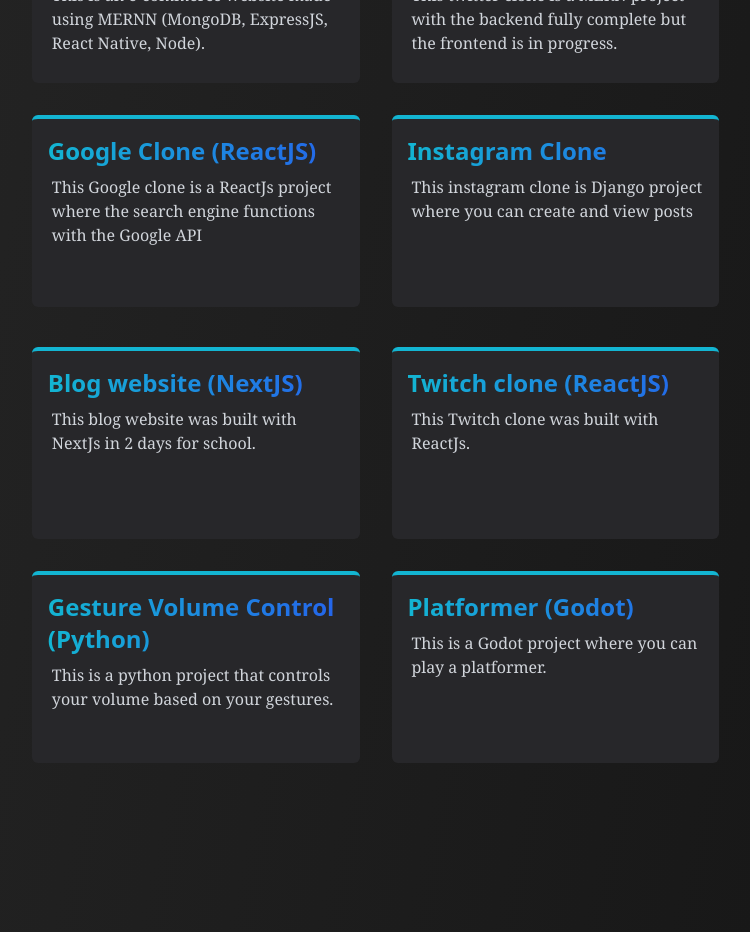
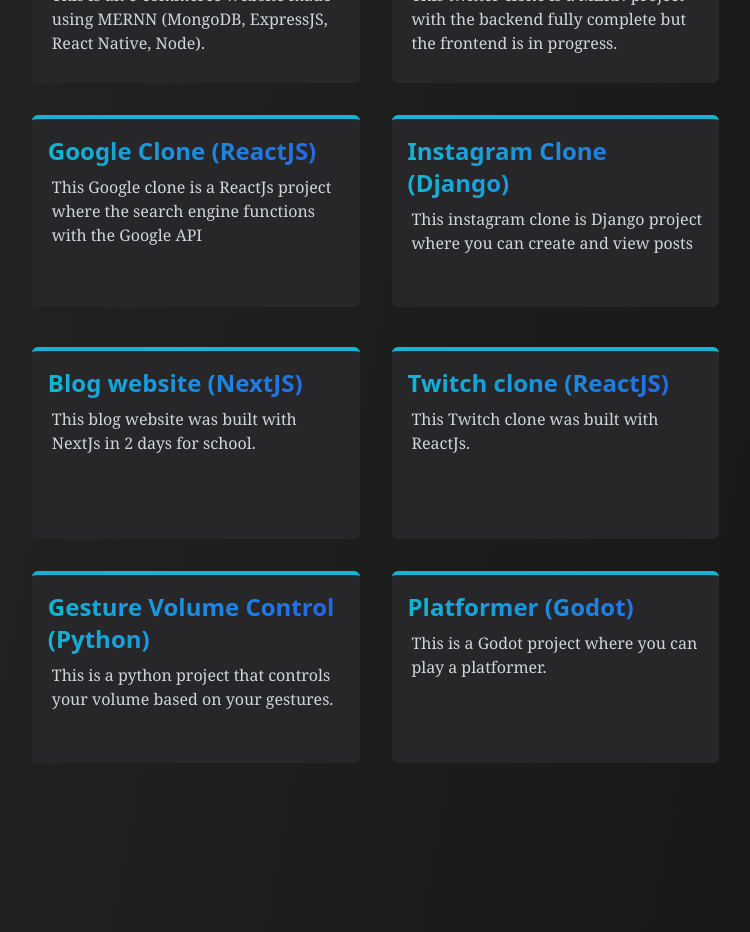
Before and after one commit to SajawalHassan/portfolio_react, a React (Create React App) app: page / in a window 1280 px wide. Shown: the part 4780-5712 px from the top of the page, without its empty margins (374-1124 px from the left). Built offline with nearby package versions, Linux system fonts and the light colour scheme.

Commit message:
Change url of project

```diff
--- a/src/Components/Projects/Projects.comp.js
+++ b/src/Components/Projects/Projects.comp.js
@@ -39,7 +39,7 @@
                 path="https://github.com/SajawalHassan/google-clone-react"
               />
               <ProjectsCard
-                projectName="Instagram Clone"
+                projectName="Instagram Clone (Django)"
                 description="This instagram clone is Django project where you can create and view posts"
                 path="https://github.com/SajawalHassan/instagram_clone_django"
               />
```
